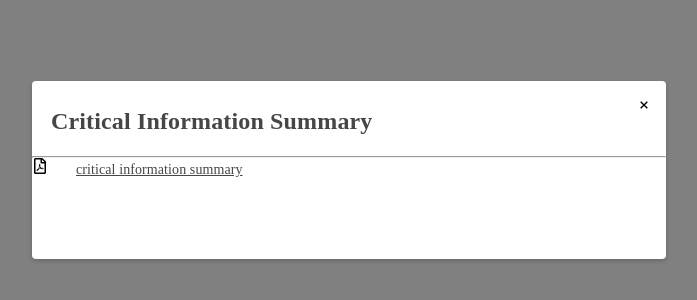
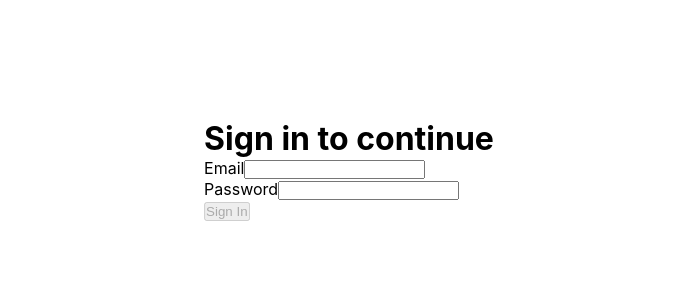
Before and after one commit to SugrivLodhi/reactform, a React (Create React App) app: page / in a window 1280 px wide. Shown: the part 230-530 px from the top of the page, without its empty margins (291-988 px from the left). Built offline with nearby package versions, Linux system fonts and the light colour scheme.

Commit message:
optionanl chaining

```diff
--- a/package.json
+++ b/package.json
@@ -6,12 +6,14 @@
     "@testing-library/jest-dom": "^5.16.4",
     "@testing-library/react": "^13.3.0",
     "@testing-library/user-event": "^13.5.0",
+    "formik": "^2.2.9",
     "react": "^18.2.0",
     "react-dom": "^18.2.0",
     "react-icons": "^4.4.0",
     "react-scripts": "5.0.1",
     "styled-components": "^5.3.5",
-    "web-vitals": "^2.1.4"
+    "web-vitals": "^2.1.4",
+    "yup": "^0.32.11"
   },
   "scripts": {
     "start": "react-scripts start",
--- a/src/App.js
+++ b/src/App.js
@@ -1,13 +1,38 @@
 
 import './App.css'
-import CriticalInfo from './Component/CriticalInfo';
+import SignInForm from './Component/FormVlidationWithYup';
+
+
+
 
 
 
 function App() {
   return (
-      <CriticalInfo/>
+      <SignInForm/>
   );
 }
 
 export default App;
+
+ const OptionalChaan = () => {
+  const myName = {
+      a :{
+        b :{
+           c:'Sugriv'
+        }
+      }
+  }
+  return (
+    <>
+    <div>OptionalChaan</div>
+    {myName?.a?.b?.c}
+    <OurData/>
+    </>
+  )
+}
+const OurData =() =>{
+  return(
+    <h1>Hello I am data</h1>
+  )
+}
--- /dev/null
+++ b/src/Component/FormVlidationWithYup.js
@@ -0,0 +1,88 @@
+import { Formik } from "formik";
+import * as Yup from "yup";
+import { string } from 'yup'
+const initialValues = {
+    email: "",
+    password: ""
+  };
+
+  const signInSchema = Yup.object().shape({
+    email: initialValues?.email ? string().email().required("Email is required") : string().nullable(),
+
+    password:initialValues?.password ? string()
+      .required("Password is required")
+      .min(4, "Password is too short - should be 4 chars minimum") : string().nullable(),
+  });
+  const submitForm = (values) => {
+    console.log(values);
+  };
+  const SignInForm = () => {
+    return (
+      <Formik
+        initialValues={initialValues}
+        validationSchema={signInSchema }
+        onSubmit={submitForm}
+      >
+        {(formik) => {
+          const {
+            values,
+            handleChange,
+            handleSubmit,
+            errors,
+            touched,
+            handleBlur,
+            isValid,
+            dirty
+          } = formik;
+          return (
+              <div className="container">
+                <h1>Sign in to continue</h1>
+                <form onSubmit={handleSubmit}>
+                  <div className="form-row">
+                    <label htmlFor="email">Email</label>
+                    <input
+                      type="email"
+                      name="email"
+                      id="email"
+                      value={values.email}
+                      onChange={handleChange}
+                      onBlur={handleBlur}
+                      className={errors.email && touched.email ?
+                      "input-error" : null}
+                    />
+                    {errors.email && touched.email && (
+                      <span className="error">{errors.email}</span>
+                    )}
+                  </div>
+
+                  <div className="form-row">
+                    <label htmlFor="password">Password</label>
+                    <input
+                      type="password"
+                      name="password"
+                      id="password"
+                      value={values.password}
+                      onChange={handleChange}
+                      onBlur={handleBlur}
+                      className={errors.password && touched.password ?
+                       "input-error" : null}
+                    />
+                    {errors.password && touched.password && (
+                      <span className="error">{errors.password}</span>
+                    )}
+                  </div>
+
+                  <button
+                    type="submit"
+                    className={dirty && isValid ? "" : "disabled-btn"}
+                    disabled={!(dirty && isValid)}>
+                    Sign In
+                  </button>
+                </form>
+              </div>
+          );
+        }}
+      </Formik>
+    );
+  };
+export default SignInForm
--- /dev/null
+++ b/src/Component/OptionalChaan.js
@@ -0,0 +1 @@
+import React from 'react'
```
Also changed, not shown: src/Component/FormValidationForMic.js (added, +96 -0 lines), 1 other file (tests, documents, lock files or other folders).
